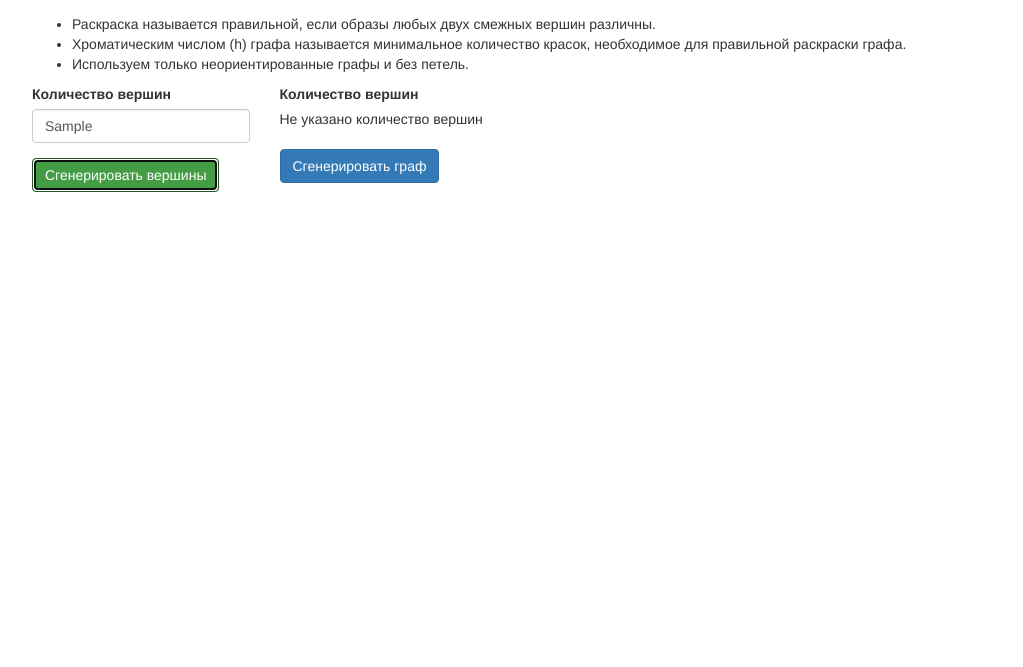
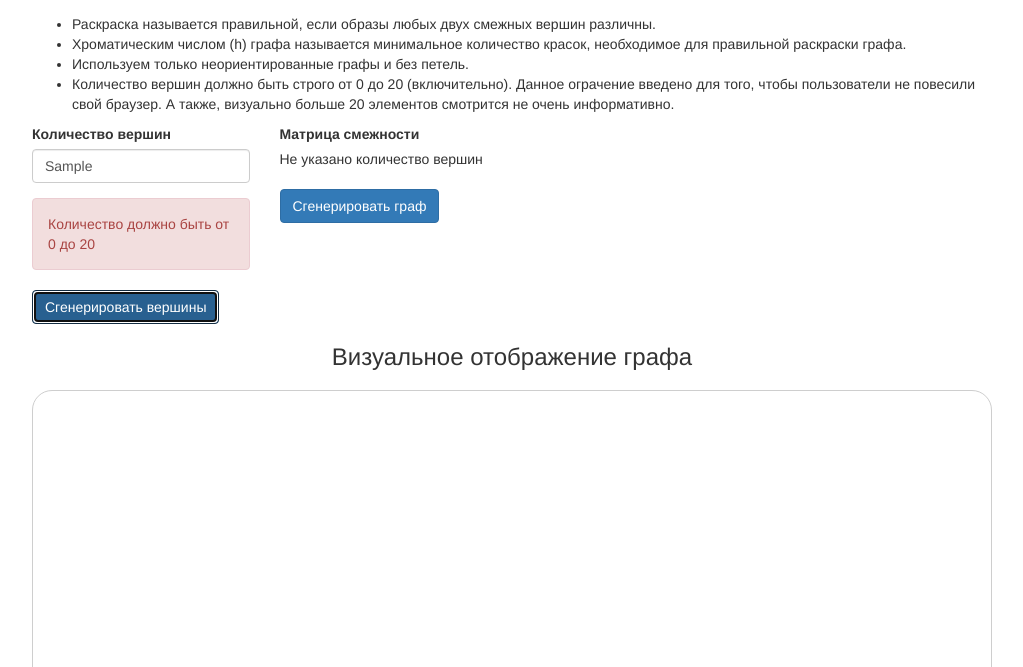
Before and after one commit to Sadykh/eltech-mlita-alternative-exam, a plain HTML site: page src/index.html in a window 1280 px wide. Both pictures are taken after typing "Sample" into the empty fields and a click on the button "Сгенерировать вершины". Shown: the part 133-800 px from the top of the page, without its empty margins (128-1151 px from the left). Drawn offline with Linux system fonts and the light colour scheme.

Commit message:
fixing some bugs on page

```diff
--- a/src/call.js
+++ b/src/call.js
@@ -218,12 +218,16 @@ $(document).ready(function () {
     $(document).on('submit', 'form.form-generate-nodes', function (e) {
         var count = $(this).find('#nodes').val();
         var blockContent = $('.adjacency_matrix_content');
-        if (count > 0) {
+        if (count > 0 && count <= 20) {
             generateNodes(count);
             blockContent.html('');
             generateInputs(blockContent, count);
+            $(this).find('.alert').remove();
+            $(this).find('button').removeClass('btn-primary').addClass('btn-success');
+        } else {
+            var errorInfo = '<div class="alert alert-danger" role="alert">Количество должно быть от 0 до 20</div>';
+            $(this).find('.form-group').after(errorInfo);
         }
-        $(this).find('button').removeClass('btn-primary').addClass('btn-success');
         e.preventDefault();
     });
 
--- a/src/index.html
+++ b/src/index.html
@@ -24,6 +24,7 @@
         <li>Раскраска называется правильной, если образы любых двух смежных вершин различны.</li>
         <li>Хроматическим числом (h) графа называется минимальное количество красок, необходимое для правильной раскраски графа.</li>
         <li>Используем только неориентированные графы и без петель.</li>
+        <li>Количество вершин должно быть строго от 0 до 20 (включительно). Данное ограчение введено для того, чтобы пользователи не повесили свой браузер. А также, визуально больше 20 элементов смотрится не очень информативно.</li>
     </ul>
 
     <div class="row">
@@ -33,13 +34,15 @@
                     <label for="nodes">Количество вершин</label>
                     <input type="text" class="form-control" id="nodes">
                 </div>
+
                 <button type="submit" class="btn btn-primary">Сгенерировать вершины</button>
+
             </form>
         </div>
         <div class="col-md-9 adjacency_matrix">
             <form action="#" method="post" class="form-inline form-generate-graph">
                 <div class="form-group">
-                    <label>Количество вершин</label>
+                    <label>Матрица смежности</label>
                 </div>
                 <div class="clearfix"></div>
                 <div class="adjacency_matrix_content">
@@ -49,6 +52,7 @@
             </form>
         </div>
     </div>
+    <h3 class="text-center">Визуальное отображение графа</h3>
     <div class="area_graph"></div>
 </div>
 </body>
--- a/src/style.css
+++ b/src/style.css
@@ -170,6 +170,7 @@ svg {
 }
 .node {
     stroke: #fff;
+    cursor: pointer;
     stroke-width: 1.5px;
 }
 
@@ -177,3 +178,9 @@ svg {
     stroke: #999;
     stroke-opacity: .8;
 }
+
+.area_graph {
+    border-radius: 20px;
+    border: 1px solid #cecece;
+    margin: 20px 0;
+}
```
